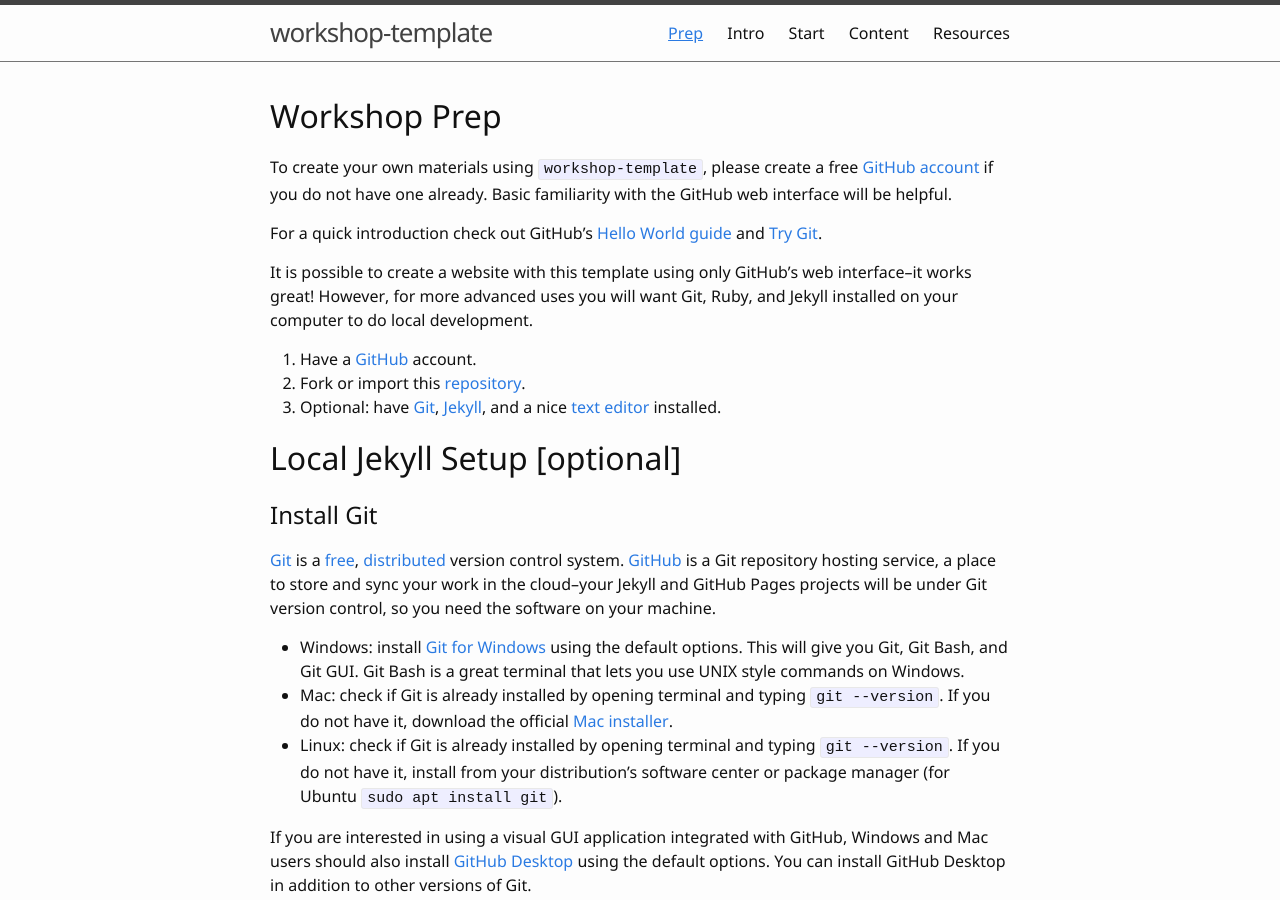
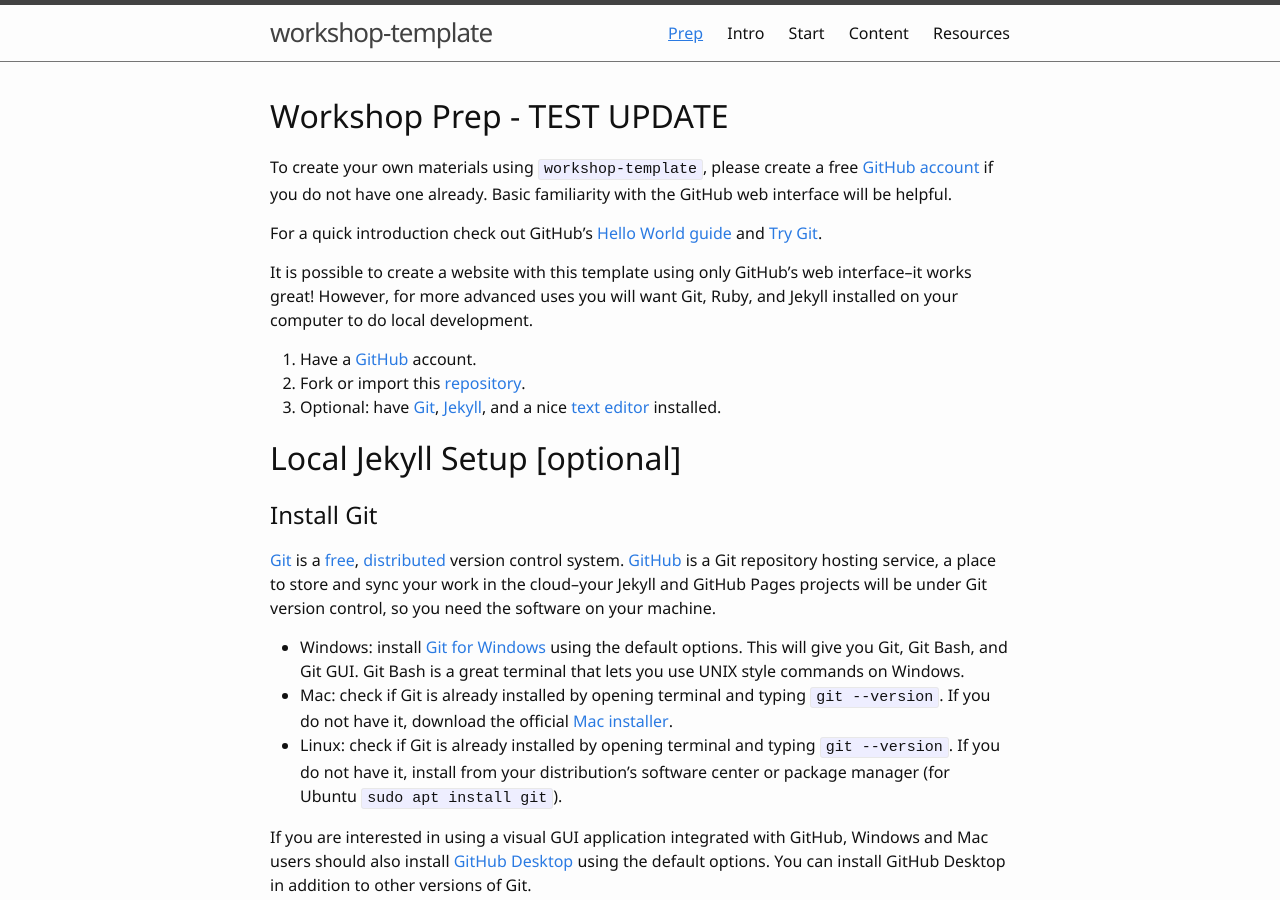
Before and after one commit to csu-applied-category-theory/csu-applied-category-theory.github.io, a Jekyll site: the page built from 0-prep.md, in a window 1280 px wide and 900 px high. Built offline with Jekyll 4.4.1, drawn with Linux system fonts in a browser that asks for light colours.

Commit message:
Test first update

```diff
--- a/0-prep.md
+++ b/0-prep.md
@@ -3,7 +3,7 @@ title: Prep
 nav: true
 ---
 
-# Workshop Prep
+# Workshop Prep - TEST UPDATE
 
 To create your own materials using `workshop-template`, please create a free [GitHub account](https://github.com/join) if you do not have one already.
 Basic familiarity with the GitHub web interface will be helpful.
```
